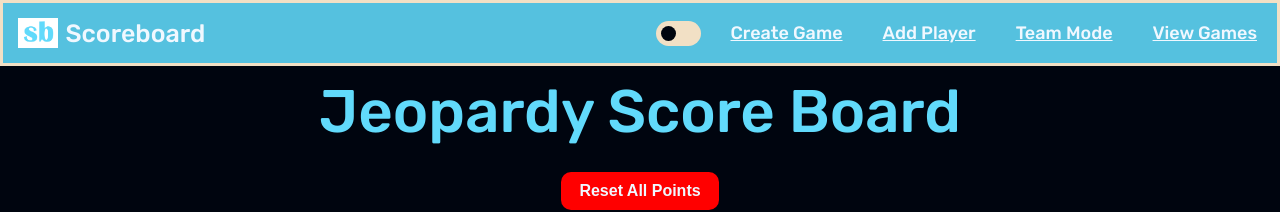
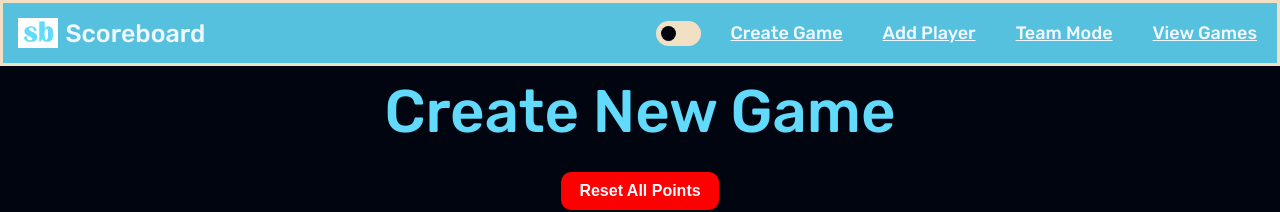
Before and after one commit to darienmiller88/DigitalScoreBoard, a Vue app in the folder client/: page / in a window 1280 px wide. Shown: the top 212 px of the page. Built offline with nearby package versions, Linux system fonts and the light colour scheme; no server answers; a web font is replaced by a local one.

Commit message:
chore: changed page title in Home_Page.vue

```diff
--- a/client/src/pages/Home_Page/Home_Page.vue
+++ b/client/src/pages/Home_Page/Home_Page.vue
@@ -70,7 +70,7 @@
 
 <template>
 
-    <PageTitle :titleName="'Jeopardy Score Board'"/>
+    <PageTitle :titleName="'Create New Game'"/>
 
     <ResetPoints :resetAllPoints="resetAllPoints"/>
 
```
